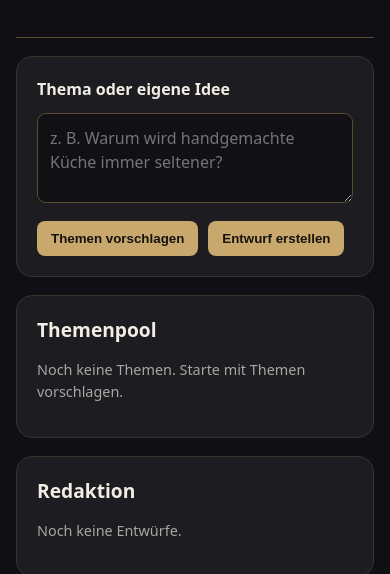
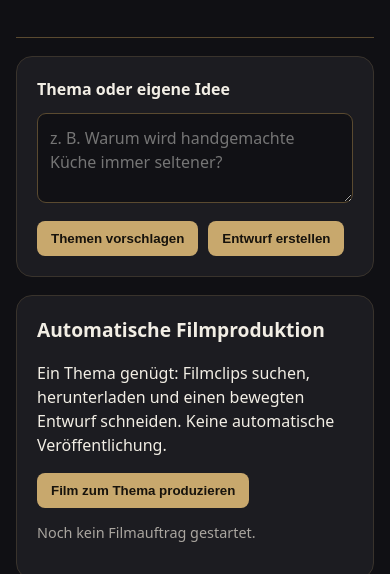
Before and after one commit to n6n2jmm5d5-ux/Iphone-Kommandozentrale-final-, a website: page rml-content/index.html in a window 390 px wide. Shown: the part 191-765 px from the top of the page. Drawn offline with Linux system fonts and the light colour scheme.

Commit message:
Add one-button film production to iPhone editorial interface

```diff
--- a/rml-content/index.html
+++ b/rml-content/index.html
@@ -1 +1 @@
-<!doctype html><html lang="de"><head><meta charset="utf-8"><meta name="viewport" content="width=device-width,initial-scale=1"><meta name="theme-color" content="#101014"><title>RML Redaktion</title><link rel="stylesheet" href="./style.css"></head><body><main><header><small>RESTAURANTS MIT LEIDENSCHAFT</small><h1>Redaktionszentrale</h1><p>Themen finden · Beiträge entwickeln · Freigeben · Exportieren</p></header><section class="panel"><label for="topic">Thema oder eigene Idee</label><textarea id="topic" placeholder="z. B. Warum wird handgemachte Küche immer seltener?"></textarea><div class="actions"><button id="suggest">Themen vorschlagen</button><button id="create">Entwurf erstellen</button></div></section><section class="panel"><h2>Themenpool</h2><div id="ideas"></div></section><section class="panel"><h2>Redaktion</h2><div id="items"></div></section><footer>Alle Daten zunächst lokal im Browser. Keine bezahlten APIs. Keine automatische Veröffentlichung.</footer></main><script src="./app.js"></script></body></html>
+<!doctype html><html lang="de"><head><meta charset="utf-8"><meta name="viewport" content="width=device-width,initial-scale=1"><meta name="theme-color" content="#101014"><title>RML Redaktion</title><link rel="stylesheet" href="./style.css"></head><body><main><header><small>RESTAURANTS MIT LEIDENSCHAFT</small><h1>Redaktionszentrale</h1><p>Themen finden · Beiträge entwickeln · Freigeben · Exportieren</p></header><section class="panel"><label for="topic">Thema oder eigene Idee</label><textarea id="topic" placeholder="z. B. Warum wird handgemachte Küche immer seltener?"></textarea><div class="actions"><button id="suggest">Themen vorschlagen</button><button id="create">Entwurf erstellen</button></div></section><section class="panel"><h2>Automatische Filmproduktion</h2><p>Ein Thema genügt: Filmclips suchen, herunterladen und einen bewegten Entwurf schneiden. Keine automatische Veröffentlichung.</p><button id="film-start">Film zum Thema produzieren</button><p id="film-status" class="muted" role="status" aria-live="polite">Noch kein Filmauftrag gestartet.</p><div id="film-result"></div></section><section class="panel"><h2>Themenpool</h2><div id="ideas"></div></section><section class="panel"><h2>Redaktion</h2><div id="items"></div></section><footer>Alle Daten zunächst lokal im Browser. Keine bezahlten APIs. Keine automatische Veröffentlichung.</footer></main><script src="./app.js"></script></body></html>
```
